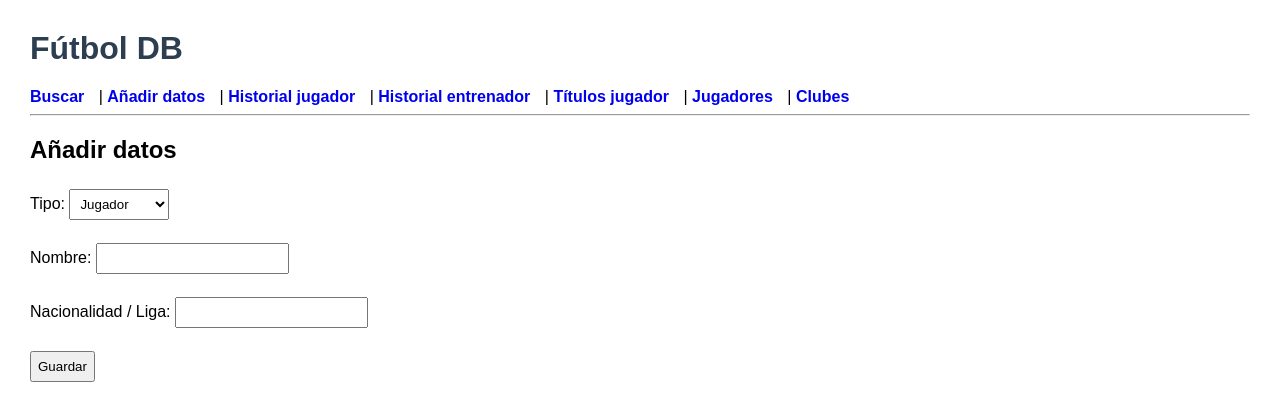
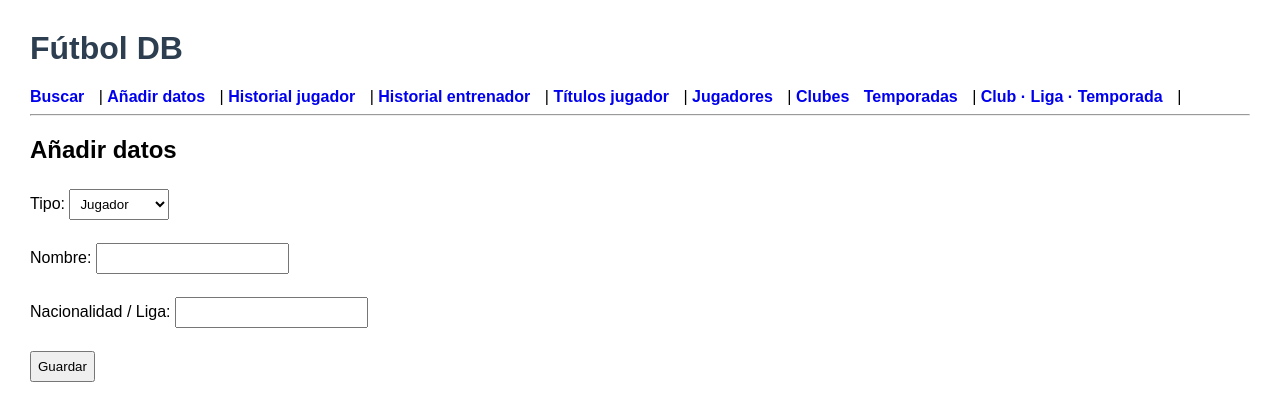
Before and after one commit to rafaencamara-creator/futbol-db, a Flask app: page /add in a window 1280 px wide. Shown: the top 420 px of the page. Run offline with Flask 3, Linux system fonts and the light colour scheme; the visitor is signed in with stand-in values (Sample User, id 1).

Commit message:
Update base.html

```diff
--- a/templates/base.html
+++ b/templates/base.html
@@ -17,6 +17,8 @@
     <a href="/titulo_jugador">Títulos jugador</a> |
     <a href="/admin/jugadores">Jugadores</a> |
     <a href="/admin/clubes">Clubes</a>
+    <a href="/admin/temporadas">Temporadas</a> |
+    <a href="/admin/club_liga_temporada">Club · Liga · Temporada</a> |
 </nav>
 
 
```
